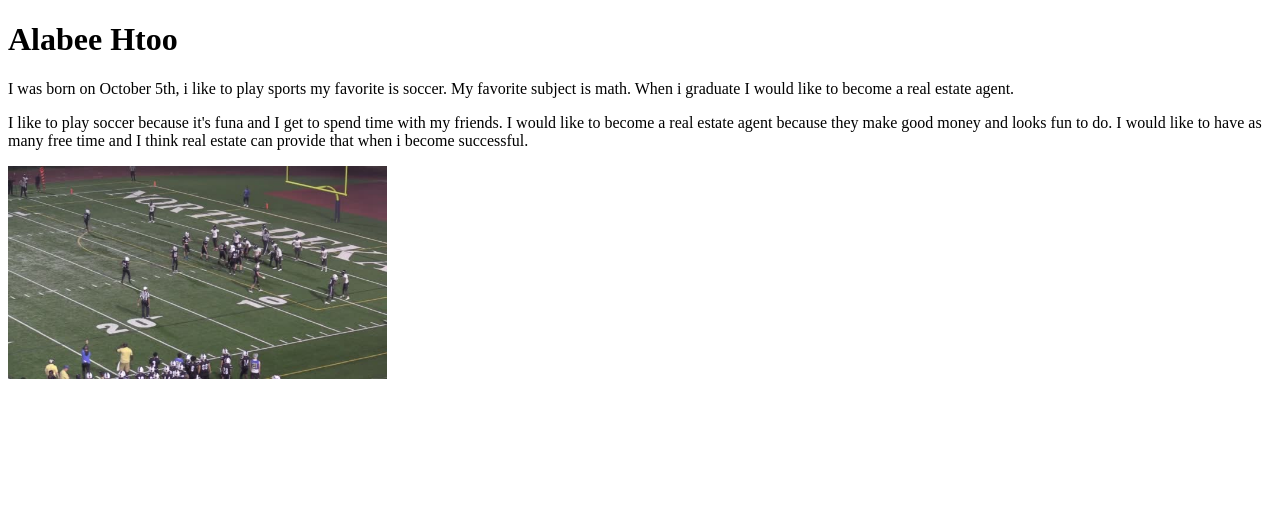
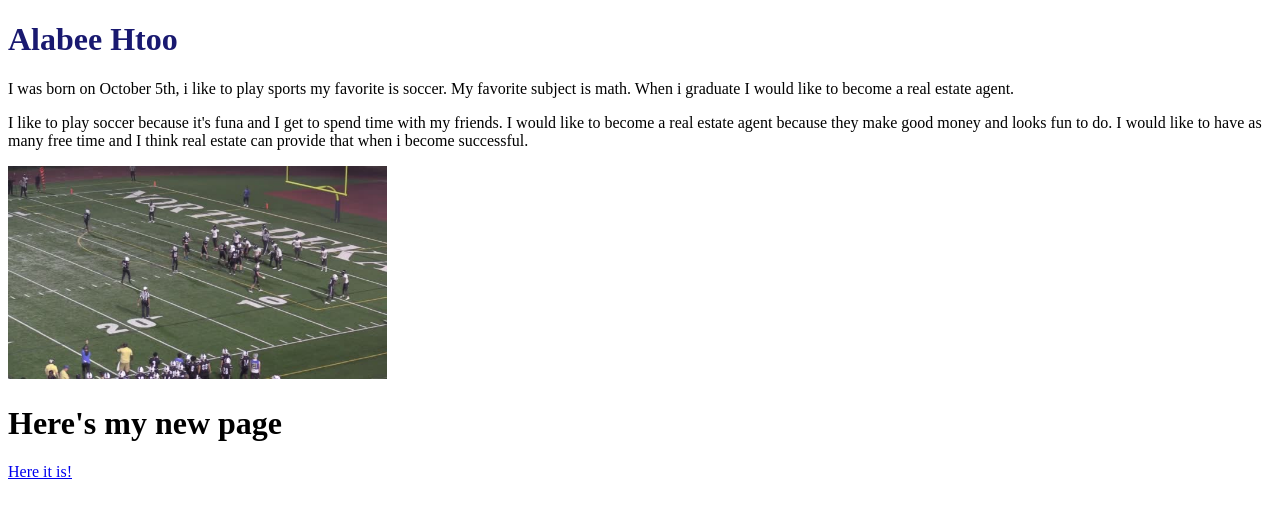
Before and after one commit to AlabeeH/AlabeeH.github.io, a plain HTML site: page index.html in a window 1280 px wide. Drawn offline with Linux system fonts and the light colour scheme.

Commit message:
Update index.html

```diff
--- a/index.html
+++ b/index.html
@@ -1,6 +1,6 @@
 <!DOCTYPE html>
-<html>
- <H1>
+<html lang="en-US">
+ <H1 style="color:MidnightBlue;">
    Alabee Htoo
  </H1>
  <p>
@@ -13,4 +13,6 @@
     I would like to have as many free time and I think real estate can provide that when i become successful.
  </p>
  <img src="3f29e46c-32bb-45d2-aff0-6538b3ca512c_1080_3000_Thumbnail.jpg" width="30%" alt="A picture of Alabee Htoo highlight thumbnail">
+<H1> Here's my new page</H1>
+<a href="html/newlage.html"> Here it is!</a>
 </html>
```
